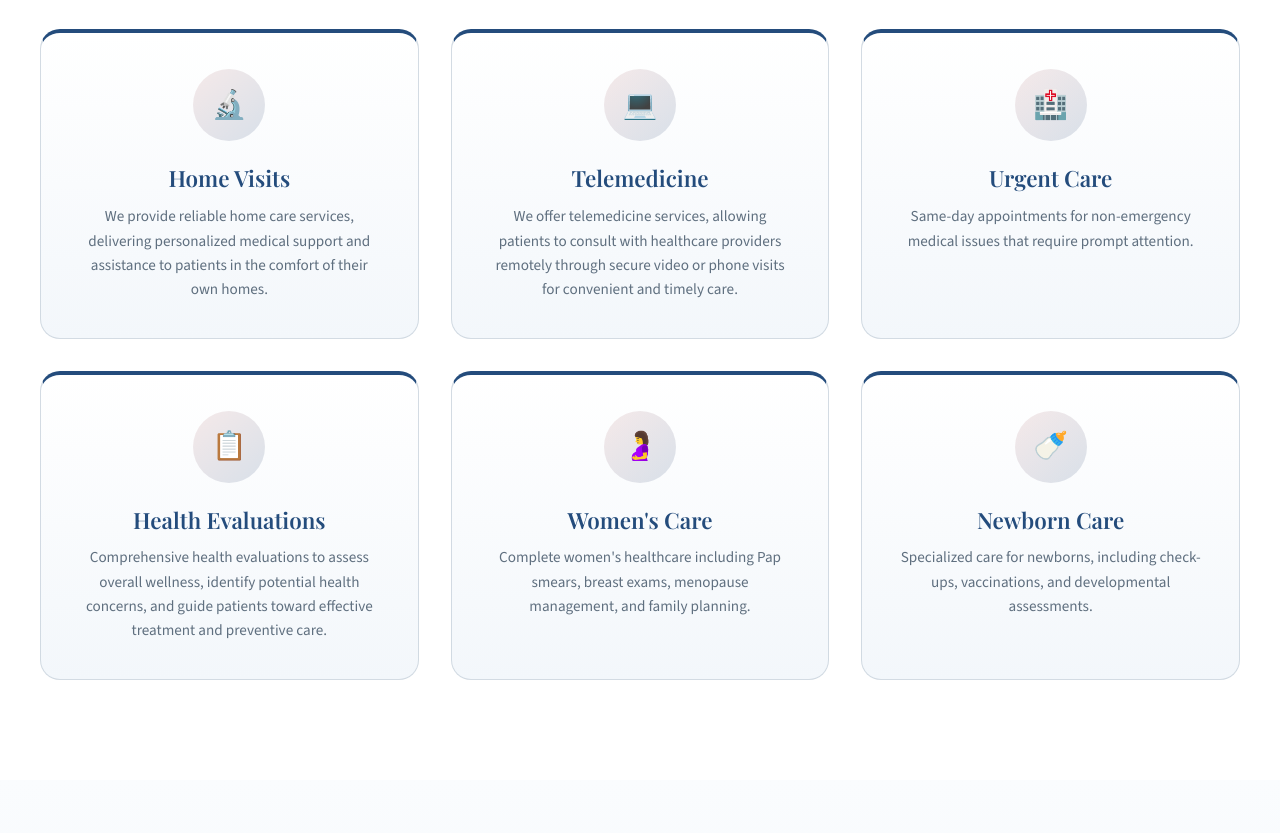
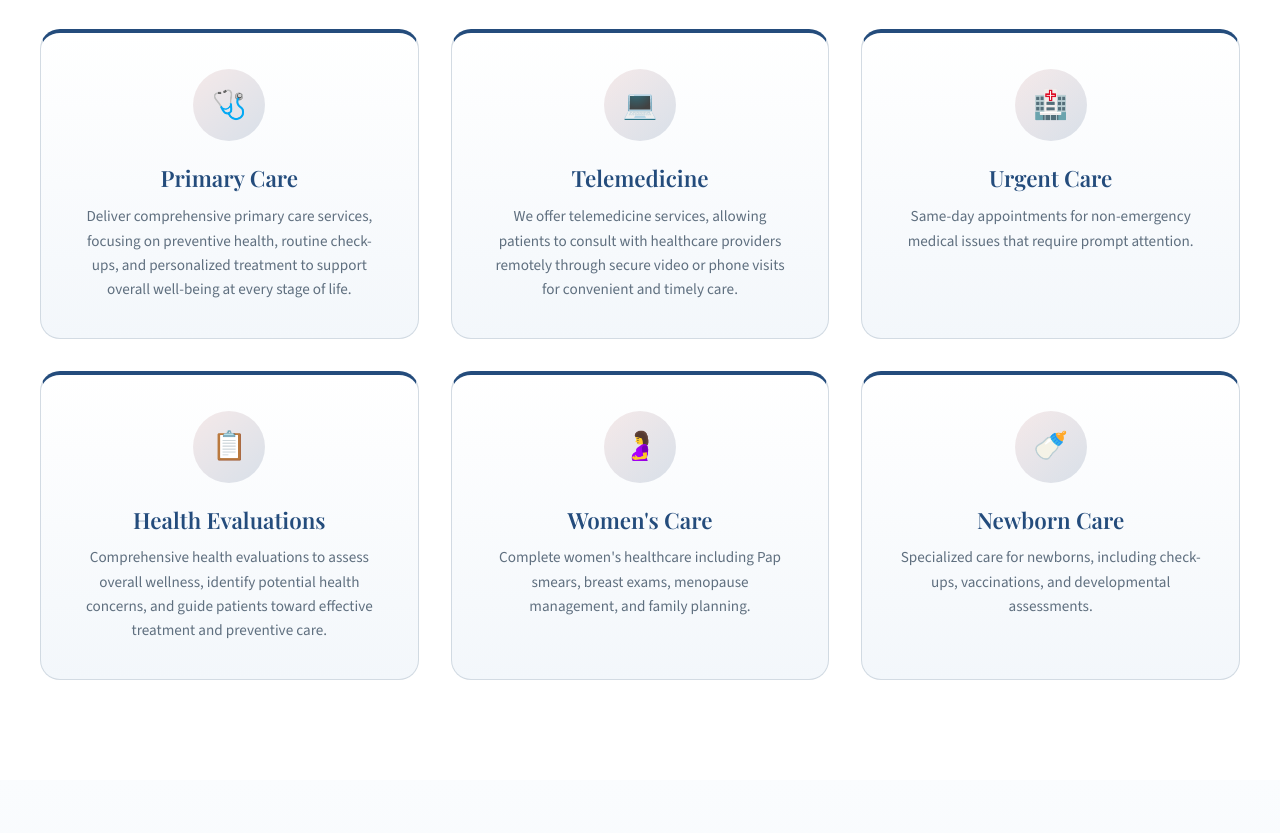
Before and after one commit to 2026lof/medweb, a plain HTML site: page index.html in a window 1280 px wide. Shown: the part 1021-1854 px from the top of the page. Drawn offline with nearby package versions, Linux system fonts and the light colour scheme.

```diff
--- a/index.html
+++ b/index.html
@@ -840,9 +840,9 @@
           <p>Complete immunization services for children and adults, including flu shots and travel vaccinations.</p>
         </div>
         <div class="service-card fade-in">
-          <div class="service-icon">🔬</div>
-          <h3>Home Visits</h3>
-          <p>We provide reliable home care services, delivering personalized medical support and assistance to patients in the comfort of their own homes.</p>
+          <div class="service-icon">🩺</div>
+          <h3>Primary Care</h3>
+          <p>Deliver comprehensive primary care services, focusing on preventive health, routine check-ups, and personalized treatment to support overall well-being at every stage of life.</p>
         </div>
         <div class="service-card fade-in">
           <div class="service-icon">💻</div>
```
